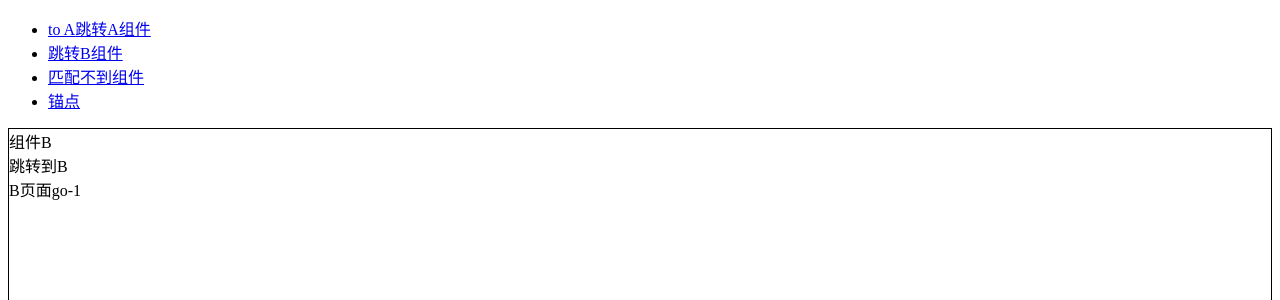
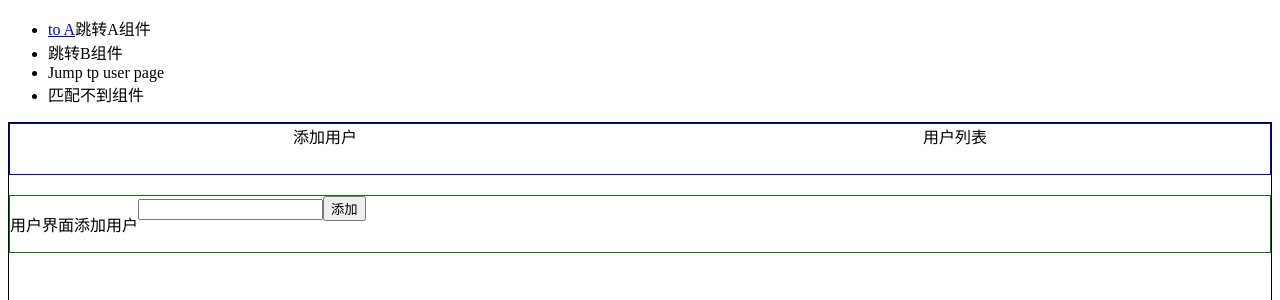
Before and after one commit to 200-tonnage-boy/react-router-demo, a React (Create React App) app: page /#/user/add in a window 1280 px wide. Before the commit this address led to /#/b. Shown: the top 300 px of the page. Built offline with nearby package versions, Linux system fonts and the light colour scheme.

Commit message:
feat: 嵌套路由demo

```diff
--- a/src/App.js
+++ b/src/App.js
@@ -4,7 +4,7 @@
 function App() {
   return (
     <div className="App">
-     App
+     App 首页
     </div>
   );
 }
--- /dev/null
+++ b/src/components/User/AddUser.js
@@ -0,0 +1,31 @@
+import React, { useState } from 'react'
+import userUtil from './util'
+const AddUser = (props) => {
+  const [userName, setUserName] = useState('');
+  const handleInputChange = (e) => {
+    console.log('cjy-addUser',e )
+    setUserName(e.target.value)
+  }
+
+  const handleSubmit = (e) => {
+    e.isDefaultPrevented()
+    console.log('cjy-submit')
+    userUtil.addUser({
+      id: Date.now(),
+      name: userName
+    })
+    props.history.push('/user/list')
+  }
+
+  return <>
+    <p>添加用户</p>
+    <div>
+      <form onSubmit={handleSubmit}>
+        <input value={userName} onChange={handleInputChange}/>
+        <button   type="submit">添加</button>
+      </form>
+    </div>
+  </>
+}
+
+export default AddUser
--- /dev/null
+++ b/src/components/User/UserDetail.js
@@ -0,0 +1,29 @@
+import React, { useEffect, useState } from 'react'
+import userUtil from './util'
+const UserDetail = (props) => {
+  const [user, setUser] = useState({id:null, name:null})
+  useEffect(() => {
+    const userState = props.location.state
+
+    if (userState) {// hash状态下刷新页面会丢失state
+      setUser(userState)
+      return
+    }
+    const id = props.match.params.id
+    const newUser = userUtil.findUser(id)
+
+    console.log(newUser,userState,id,props,'cjy-detail')
+    newUser&&setUser(newUser)
+  },[props.location.state, props.match.id])
+  return <>
+    <p>用户详情：</p>
+
+    <div style={{marginTop:'10px', border:'1px solid pink'}}>
+            <p>用户id:{user.id}</p>
+            <p>用户名字：{user.name}</p>
+          </div>
+
+  </>
+}
+
+export default UserDetail
--- /dev/null
+++ b/src/components/User/UserList.js
@@ -0,0 +1,30 @@
+import React from 'react'
+import userUtil from './util'
+import {
+  BrowserRouter,
+  HashRouter,
+  Switch,
+  Route,
+  Link,
+  Redirect,
+} from "../../react-router-dom";
+const UserList = (props) => {
+  const user = userUtil.getUserList()
+  const handleClick = (id) => {
+    props.history.push(`/user/detail/${id}`)
+  }
+  return <>
+    <p>用户列表：</p>
+    <div>
+      {
+        user.map(item => {
+          return <div style={{marginTop:'10px', border:'1px solid pink'}}>
+            <p><Link to={{pathname:`/user/detail/${item.id}`, state:item}}>用户名字：{item.name}</Link></p>
+          </div>
+        })
+      }
+    </div>
+  </>
+}
+
+export default UserList
--- /dev/null
+++ b/src/components/User/index.js
@@ -0,0 +1,29 @@
+import React from 'react'
+import AddUser from './AddUser'
+import UserList from './UserList'
+import UserDetail from './UserDetail'
+import {
+  BrowserRouter,
+  HashRouter,
+  Switch,
+  Route,
+  Link,
+  Redirect,
+} from "../../react-router-dom";
+const User = (props) => {
+  return <>
+    <div style={{display: 'flex', height: '50px', border: '1px solid blue', justifyContent:'space-around'}}>
+        <Link to='/user/add'>添加用户</Link>
+        <Link to='/user/list'>用户列表</Link>
+    </div>
+
+    <div style={{display: 'flex', minHeight: '50px', border: '1px solid green', marginTop:'20px'}}>
+      <p>用户界面</p>
+      <Route exact path="/user/add" component={AddUser}></Route>
+      <Route exact path="/user/list" component={UserList}></Route>
+      <Route exact path="/user/detail/:id" component={UserDetail}></Route>
+    </div>
+  </>
+}
+
+export default User
--- /dev/null
+++ b/src/components/User/util.js
@@ -0,0 +1,17 @@
+
+
+export default {
+  addUser: (user) => {
+    const userList =  JSON.parse(localStorage.getItem('cjy-user')) || [];
+    userList.push(user);
+    localStorage.setItem('cjy-user',JSON.stringify(userList));
+  },
+  findUser: (id) => {
+    const userList =  JSON.parse(localStorage.getItem('cjy-user')) || [];
+    return userList.find(item => item.id == id) || {}
+  },
+  getUserList: () => {
+    const userList =  JSON.parse(localStorage.getItem('cjy-user')) || [];
+    return userList
+  }
+}
--- a/src/index.js
+++ b/src/index.js
@@ -2,6 +2,7 @@ import React from "react";
 import ReactDOM from "react-dom";
 import Acom from "./components/Acom";
 import Bcom from "./components/Bcom";
+import User from './components/User'
 import App from "./App";
 import {
   BrowserRouter,
@@ -10,39 +11,43 @@ import {
   Route,
   Link,
   Redirect,
-} from "react-router-dom";
+} from "./react-router-dom";
 
 ReactDOM.render(
   <HashRouter>
     <div>
       <ul>
         <li>
-          {/* url1:#/a/2/cjy   url2：#/a?id=2&name=cjy */}
           <a href="/a/2/cjy">to A</a>
           <Link to='/a/2/cjy'>跳转A组件</Link>
         </li>
         <li>
           {/* <a href="#/b">to B</a> */}
-          <Link to='#/b'>跳转B组件</Link>
+          <Link to='/b'>跳转B组件</Link>
         </li>
         <li>
-          <Link to='#/cc'>匹配不到组件</Link>
+          <Link to='/user'>Jump tp user page</Link>
         </li>
         <li>
-          <Link to='#test'>锚点</Link>
+          <Link to='/cc'>匹配不到组件</Link>
         </li>
       </ul>
     </div>
     <div style={{ height: "1500px", border: "1px solid", position:'relative' }}>
       <Switch>
+        <Route exact path="/" component={App}></Route>
         <Route exact path="/a/:id/:name" component={Acom}></Route>
-        <Route exact path="/a/:id/:name" component={Bcom}></Route>
         <Route path="/b" component={Bcom}></Route>
-        <Redirect to='/b' />
+        <Route path="/user" component={User}></Route>
+        <Redirect to='/' />
       </Switch>
-
       <div id="test" style={{ height: "20px", border: "1px solid", position:'absolute' ,bottom:'0px'}}></div>
     </div>
   </HashRouter>,
   document.getElementById("root")
 );
+
+
+if (module.hot) {
+  module.hot.accept();
+}
```
Also changed, not shown: 1 other file (tests, documents, lock files or other folders).
